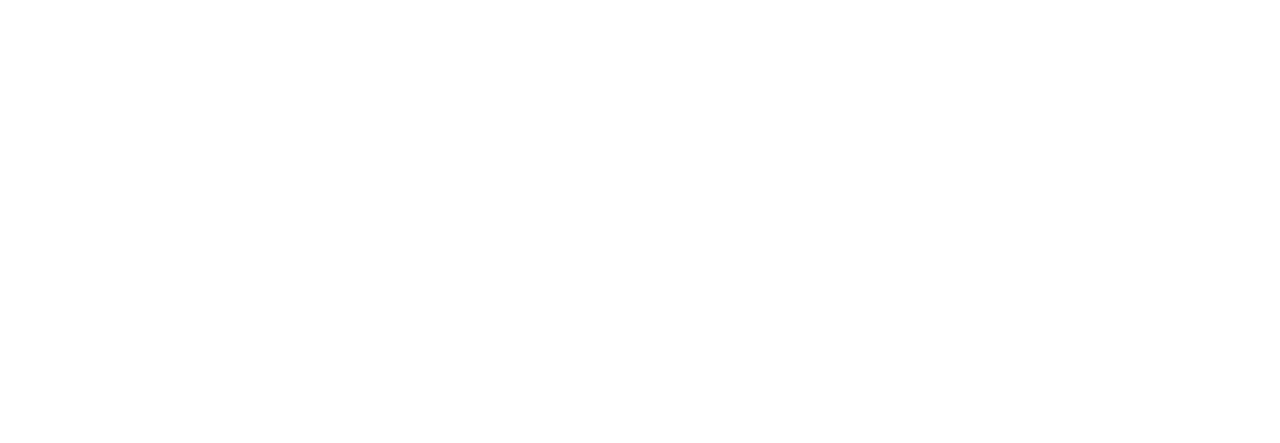
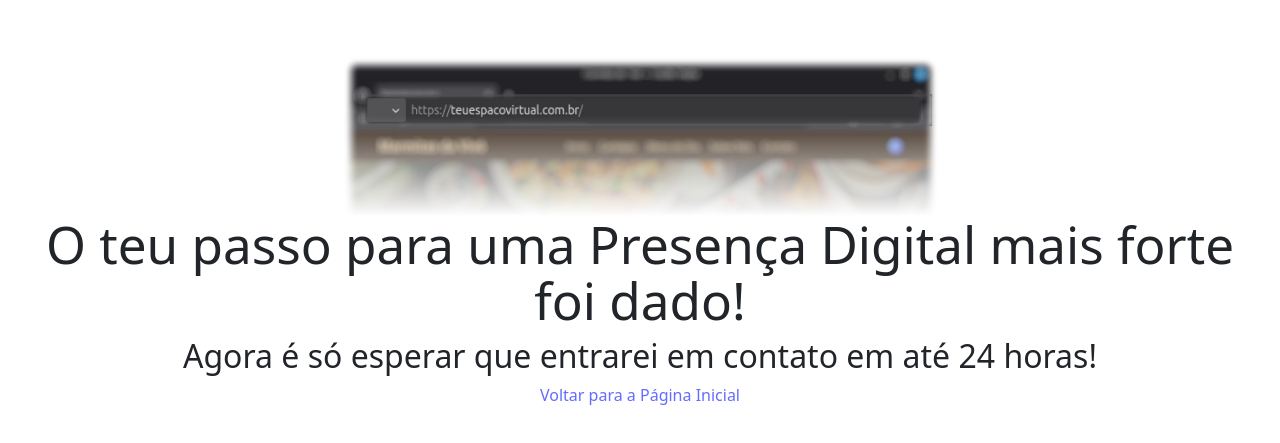
Before and after one commit to Williaw-Al/services-section, a React (Vite) app: page /teu-espaco-virtual in a window 1280 px wide. Before the commit this address had no page. Shown: the part 169-612 px from the top of the page. Built offline with nearby package versions, Linux system fonts and the light colour scheme.

Commit message:
feat: Add Done page with showcase image * Update contact-form routing

```diff
--- /dev/null
+++ b/src/assets/styles/done.css
@@ -0,0 +1,23 @@
+.done-section {
+    display: flex;
+    flex-direction: column;
+    place-items: center center;
+}
+
+.done-section .image-container {
+    position: relative;
+    width: 600px;
+}
+.done-section .image-container img {
+    width: 100%;
+}
+.done-section .image-container::after {
+    content: '';
+    position: absolute;
+    width: 100%;
+    height: 100px;
+    bottom: 0;
+    left: 0;
+
+    background: linear-gradient(to bottom, transparent, #ffffff);
+}
--- a/src/components/contact-form/index.tsx
+++ b/src/components/contact-form/index.tsx
@@ -8,7 +8,7 @@
 
     const onSubmit = async (event: any) => {
         event.preventDefault();
-        setResult("Sending....");
+        setResult("Enviando....");
         const formData = new FormData(event.target);
         formData.append("access_key", "bed73c46-1789-4356-99c9-dcd3dadba4e2");
 
@@ -21,9 +21,10 @@
         if (data.success) {
             setResult("Form Submitted Successfully");
             event.target.reset();
-            navigate("/");
+            navigate("/teu-espaco-virtual");
         } else {
-            setResult("Error");
+            alert("Algo de errado aconteceu e o formulário não conseguiu ser enviado! Tente mandar uma mensagem pelo WhatsApp enquanto tentamos resolver.")
+            setResult("");
         }
     };
 
@@ -47,9 +48,9 @@
 
                 <input type="hidden" name="subject" value="Form recebido - Página Freelancer" />
 
-                <Button variant="primary" type="submit">Enviar Mensagem</Button>
-
-                <span>{result}</span>
+                <Button variant="primary" type="submit">
+                    {result === "" ? 'Enviar Mensagem' : result}
+                </Button>
             </Form>
         </div>
     );
--- a/src/pages/app-routes.tsx
+++ b/src/pages/app-routes.tsx
@@ -3,6 +3,7 @@
 import { Templates } from "./templates";
 import { AnimatePresence } from "motion/react";
 import { Contact } from "./contact";
+import { Done } from "./done";
 
 export const AppRoutes = () => {
     const location = useLocation()
@@ -13,6 +14,7 @@
                 <Route index element={<Home />} />
                 <Route path="/modelos-sites" element={<Templates />} />
                 <Route path="/entre-em-contato" element={<Contact />} />
+                <Route path="/teu-espaco-virtual" element={<Done />} />
             </Routes>
         </AnimatePresence>
     )
--- a/src/pages/contact/index.tsx
+++ b/src/pages/contact/index.tsx
@@ -6,6 +6,11 @@
 import ContactForm from "../../components/contact-form"
 
 export const Contact = () => {
+    function handleWhatsappButton(): void {
+        console.log('olá');
+
+    }
+
     return (
         <motion.div className="contact-session"
             initial={{ y: 100 }}
@@ -22,8 +27,9 @@
             </div>
 
             <h2>Ou me chama pelo WhatsApp!</h2>
+            <button className="whatsapp-button" onClick={handleWhatsappButton}>WhatsApp</button>
 
-            <button className="whatsapp-button">WhatsApp</button>
+        <Link to="/teu-espaco-virtual">Teste</Link>
 
         </motion.div>
     )
--- /dev/null
+++ b/src/pages/done/index.tsx
@@ -0,0 +1,26 @@
+import { motion } from "motion/react"
+import { Link } from "react-router"
+
+import siteShowcase from "../../assets/images/site-showcase.webp"
+import '../../assets/styles/done.css'
+
+export const Done = () => {
+    return (
+        <motion.div className="done-section"
+            initial={{ opacity: 0, scale: 0 }}
+            animate={{ opacity: 1, scale: 1 }}
+            exit={{ opacity: 0, scale: 2, transition: { duration: 0.2 } }}
+        >
+            <div className="image-container">
+                <img src={siteShowcase} alt="O teu site" title="O teu site em breve" />
+            </div>
+
+            <h1>O teu passo para uma Presença Digital mais forte foi dado!</h1>
+            <h2>Agora é só esperar que entrarei em contato em até 24 horas! </h2>
+
+            <Link to="/">
+                Voltar para a Página Inicial
+            </Link>
+        </motion.div>
+    )
+}
```
Also changed, not shown: src/assets/images/site-showcase.webp (added).
